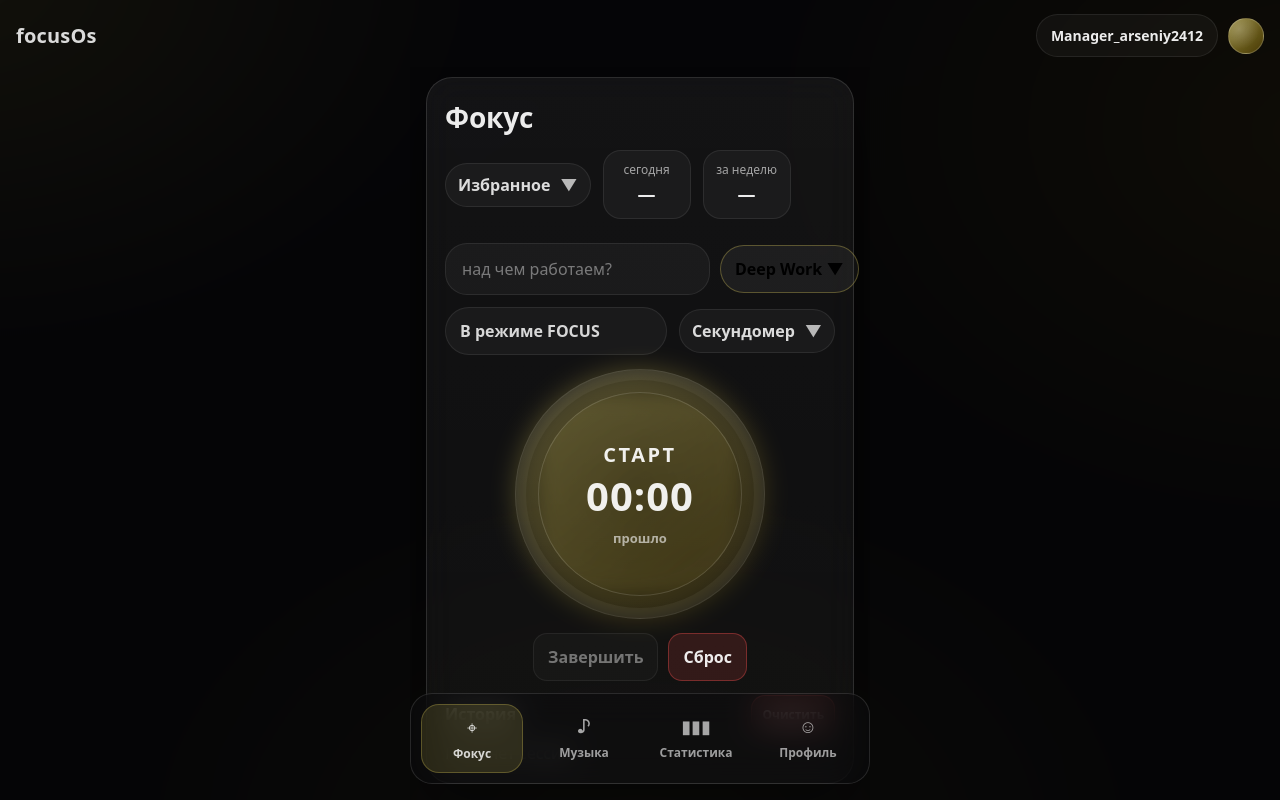
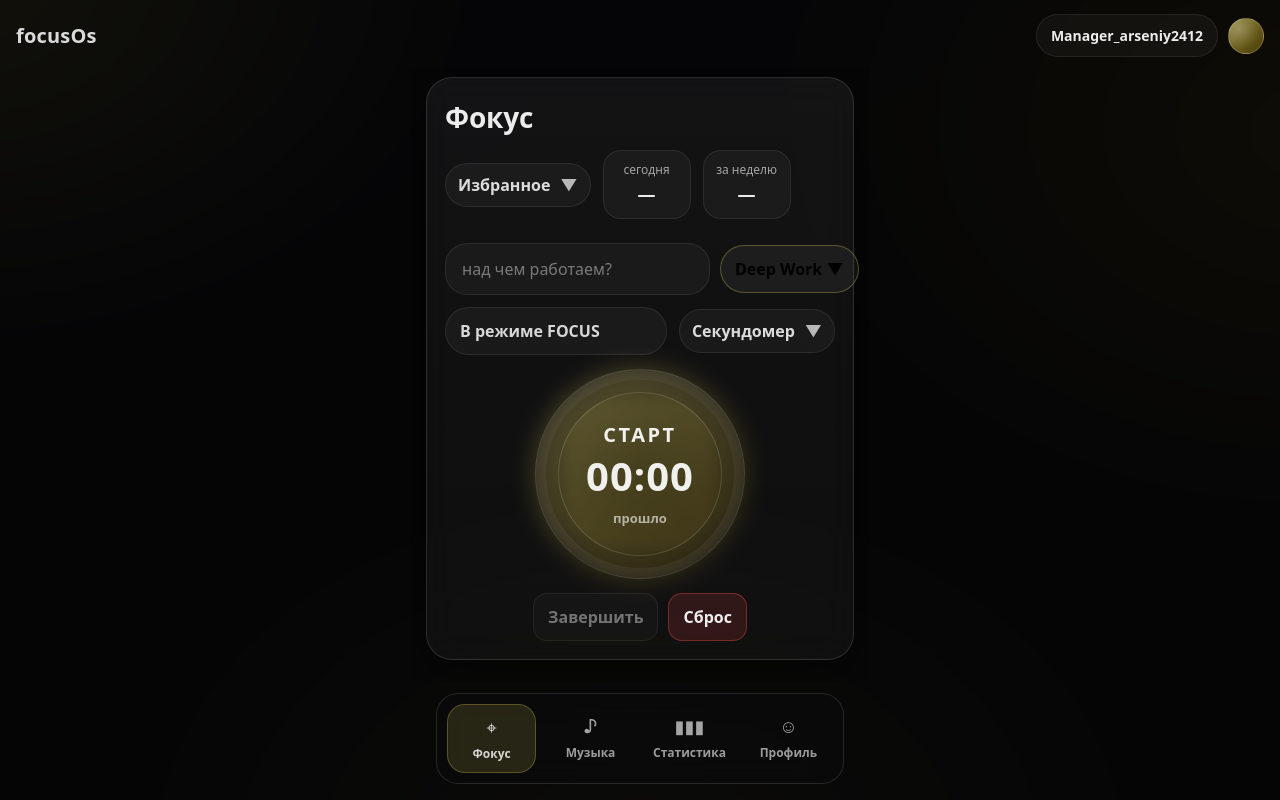
Before and after one commit to APSick/APP-for-DEEP-WORK, a React (Vite) app: page / in a window 1280 px wide. Built offline with nearby package versions, Linux system fonts and the light colour scheme.

Commit message:
Fix focus layout: lock scroll, remove history, timer sheet

```diff
--- a/src/App.css
+++ b/src/App.css
@@ -40,6 +40,8 @@ button, input { font-family: inherit; }
   font-family: system-ui, -apple-system, Segoe UI, Roboto, Arial, sans-serif;
   padding: env(safe-area-inset-top) env(safe-area-inset-right) env(safe-area-inset-bottom) env(safe-area-inset-left);
   overflow: hidden;
+  display: flex;
+  flex-direction: column;
 
   /* запрет “двигать” приложение жестами (пинч/свайпы по фону) */
   touch-action: none;
@@ -108,18 +110,18 @@ button, input { font-family: inherit; }
 
 /* Важно: контент НЕ под нижней панелью */
 .screen{
-  padding: 10px 16px calc(var(--navSpace) + env(safe-area-inset-bottom) + 26px);
+  flex: 1 1 auto;
+  min-height: 0;
+  padding: 10px 16px 18px;
   max-width: 460px;
   margin: 0 auto;
 
-  overflow-y: auto;
-  overflow-x: hidden;
+  /* главное: никакого скролла/сдвига экрана */
+  overflow: hidden;
+  overscroll-behavior: none;
+  touch-action: none;
+}
 
-  -webkit-overflow-scrolling: touch;
-  overscroll-behavior: contain;
-
-  touch-action: pan-y;
-}
 
 
 .glass{
@@ -261,8 +263,8 @@ button, input { font-family: inherit; }
 }
 .ring{
   /* ключевой фикс: размер зависит от высоты экрана => не лезет под нижнюю панель */
-  width: min(250px, 72vw, 34vh);
-  height: min(250px, 72vw, 34vh);
+  width: min(210px, 68vw, 28vh);
+  height: min(210px, 68vw, 28vh);
   border-radius: 999px;
   position: relative;
   background:
@@ -373,16 +375,18 @@ button, input { font-family: inherit; }
 
 /* ===== bottom nav ===== */
 .bottomNav{
-  position: fixed;
-  left: 16px;
-  right: 16px;
-  bottom: calc(16px + env(safe-area-inset-bottom));
+  position: relative;
+  left: auto;
+  right: auto;
+  bottom: auto;
+
   max-width: 460px;
-  margin: 0 auto;
+  margin: 12px auto calc(16px + env(safe-area-inset-bottom));
   display: grid;
   grid-template-columns: repeat(4, 1fr);
   gap: 10px;
   padding: 10px;
+
   border-radius: 22px;
   border: 1px solid rgba(255,255,255,0.12);
   background: rgba(12,12,14,0.55);
@@ -391,6 +395,7 @@ button, input { font-family: inherit; }
   z-index: 90;
   touch-action: manipulation;
 }
+
 .navItem{
   border: none;
   background: transparent;
@@ -563,3 +568,42 @@ button, input { font-family: inherit; }
   z-index: 80; /* ниже bottomNav (у неё z-index 90) */
   padding-bottom: calc(var(--navSpace) - 20px); /* чтобы низ меню не прятался */
 }
+
+.sheetBackdrop{
+  position: fixed;
+  inset: 0;
+  z-index: 110;
+  background: rgba(0,0,0,0.55);
+  backdrop-filter: blur(22px) saturate(140%);
+  -webkit-backdrop-filter: blur(22px) saturate(140%);
+  display: flex;
+  align-items: flex-end;
+  justify-content: center;
+  padding: 16px;
+}
+
+.timeMenuSheet{
+  width: min(460px, calc(100vw - 32px));
+  border-radius: 22px;
+  border: 1px solid rgba(255,255,255,0.14);
+  background: rgba(12,12,14,0.78);
+  backdrop-filter: blur(18px);
+  -webkit-backdrop-filter: blur(18px);
+  box-shadow: 0 20px 60px rgba(0,0,0,0.6);
+  padding: 12px;
+  max-height: min(70dvh, 520px);
+  overflow: hidden;
+}
+
+.timeMenuTitle{
+  font-weight: 950;
+  font-size: 16px;
+  padding: 10px 12px 8px;
+  opacity: 0.95;
+}
+
+.timeMenuList{
+  display: flex;
+  flex-direction: column;
+  gap: 10px;
+}
--- a/src/App.tsx
+++ b/src/App.tsx
@@ -493,14 +493,20 @@ export default function App() {
                 </button>
 
                 {timerMenuOpen && (
-                  <div className="glassMenu timeMenuSheet">
-                    <div className="menu">
+                  <div
+                    className="sheetBackdrop"
+                    onClick={() => setTimerMenuOpen(false)}
+                  >
+                    <div
+                      className="timeMenuSheet"
+                      onClick={(e) => e.stopPropagation()}
+                    >
+                      <div className="timeMenuTitle">Секундомер</div>
+
+                      <div className="timeMenuList">
                         <button
                           className={`menuItem ${pt.active === "stopwatch" ? "menuActive" : ""}`}
-                        onClick={() => {
-                          applyPreset("stopwatch");
-                          setTimerMenuOpen(false);
-                        }}
+                          onClick={() => { applyPreset("stopwatch"); setTimerMenuOpen(false); }}
                         >
                           <span className="check">{pt.active === "stopwatch" ? "✓" : ""}</span>
                           Секундомер
@@ -509,35 +515,26 @@ export default function App() {
                         {[15, 25, 45, 60, 90].map((m) => (
                           <button
                             key={m}
-                          className={`menuItem ${
-                            pt.active === "countdown" && pt.countdownMin === m ? "menuActive" : ""
-                          }`}
-                          onClick={() => {
-                            applyPreset("countdown", m);
-                            setTimerMenuOpen(false);
-                          }}
+                            className={`menuItem ${pt.active === "fixed" && pt.minutes === m ? "menuActive" : ""}`}
+                            onClick={() => { applyPreset("fixed", m); setTimerMenuOpen(false); }}
                           >
-                          <span className="check">
-                            {pt.active === "countdown" && pt.countdownMin === m ? "✓" : ""}
-                          </span>
+                            <span className="check">{pt.active === "fixed" && pt.minutes === m ? "✓" : ""}</span>
                             {m} мин
                           </button>
                         ))}
 
                         <button
-                        className="menuItem"
-                        onClick={() => {
-                          setCustomMin(pt.countdownMin);
-                          setCustomOpen(true);
-                          setTimerMenuOpen(false);
-                        }}
+                          className={`menuItem ${pt.active === "custom" ? "menuActive" : ""}`}
+                          onClick={() => { setCustomOpen(true); setTimerMenuOpen(false); }}
                         >
-                        <span className="check"></span>
+                          <span className="check">{pt.active === "custom" ? "✓" : ""}</span>
                           Своё
                         </button>
                       </div>
                     </div>
+                  </div>
                 )}
+
               </div>
             </div>
 
@@ -562,37 +559,9 @@ export default function App() {
               </div>
             </div>
 
-            <div className="row between" style={{ marginTop: 14 }}>
-              <div style={{ fontWeight: 950, opacity: 0.9 }}>История</div>
-              <button
-                className="btnDangerOutline"
-                onClick={() => {
-                  if (confirm("Очистить историю?")) setHistory([]);
-                }}
-              >
-                Очистить
-              </button>
-            </div>
 
-            {history.length === 0 ? (
-              <div className="muted">Пока нет сессий</div>
-            ) : (
-              <div className="list">
-                {history.slice(0, 6).map((s) => (
-                  <div className="listItem" key={s.id}>
-                    <div className="listTop">
-                      <div className="listTitle">
-                        {s.projectName ?? "Deep Work"} • {Math.round(s.durationSec / 60)} мин
-                      </div>
-                      <div className="listTime">
-                        {new Date(s.endedAt).toLocaleString()}
-                      </div>
-                    </div>
-                    {s.task ? <div className="listTask">{s.task}</div> : null}
-                  </div>
-                ))}
-              </div>
-            )}
+
+
           </div>
         )}
 
```
Lines whose indentation alone changed are shown as unchanged.
